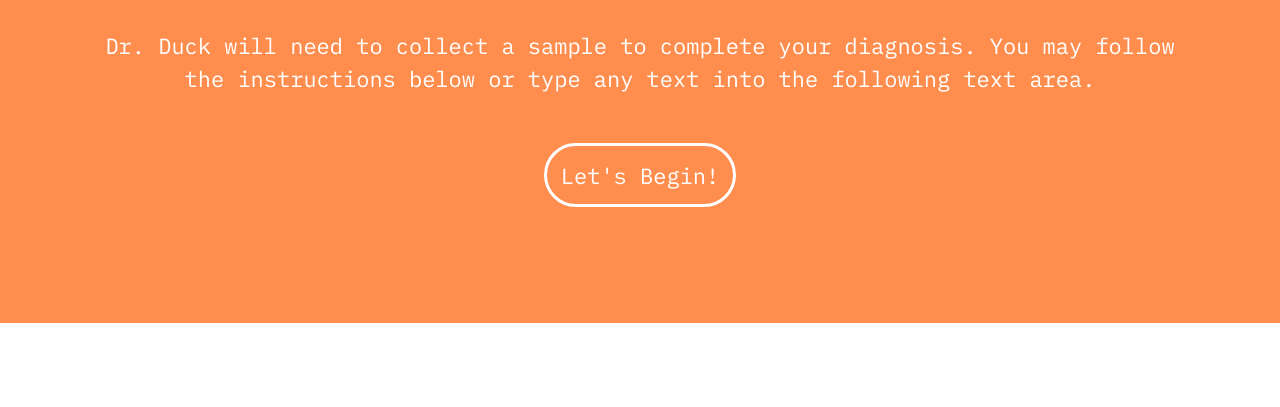
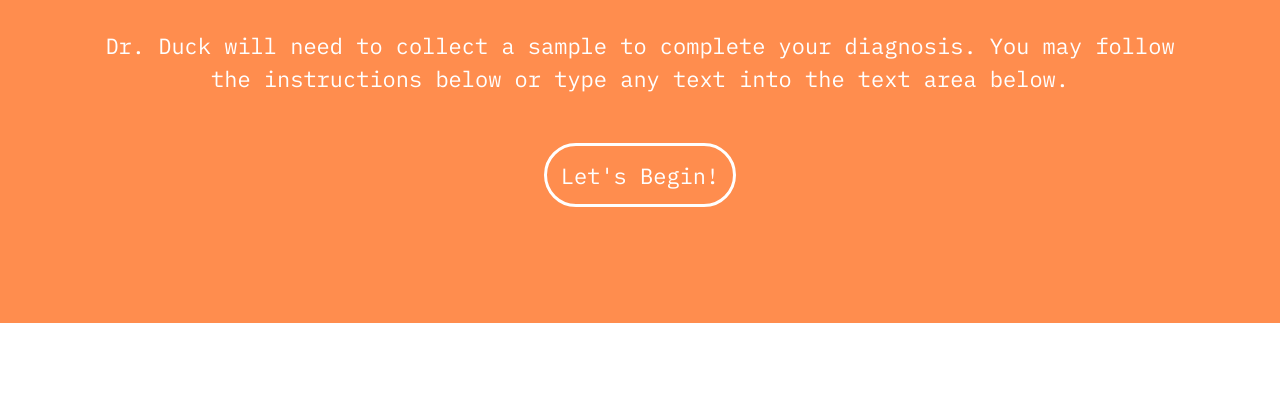
Before and after one commit to zoearen/dig245-final, a website: page index.html in a window 1280 px wide. Shown: the part 393-800 px from the top of the page. Drawn offline with nearby package versions, Linux system fonts and the light colour scheme.

Commit message:
Update index.html

```diff
--- a/index.html
+++ b/index.html
@@ -14,7 +14,7 @@
   <link rel="preconnect" href="https://fonts.gstatic.com" crossorigin>
   <link href="https://fonts.googleapis.com/css2?family=IBM+Plex+Mono:ital,wght@0,100;0,200;0,300;0,400;0,500;0,600;0,700;1,100;1,200;1,300;1,400;1,500;1,600;1,700&display=swap" rel="stylesheet">
 
-  <title>dig245-final</title>
+  <title>Diagnosis</title>
 </head>
 
 <body>
@@ -49,7 +49,7 @@
         <h2 class="whiteText"> Welcome to the clinic!</h2>
       </div>
 
-      <p class="whiteText">Dr. Duck will need to collect a sample to complete your diagnosis. You may follow the instructions below or type any text into the following text area.</p>
+      <p class="whiteText">Dr. Duck will need to collect a sample to complete your diagnosis. You may follow the instructions below or type any text into the text area below.</p>
 
       <button id="down"><a href="#diagnosis-section">Let's Begin!</a></button>
     </div>
```
